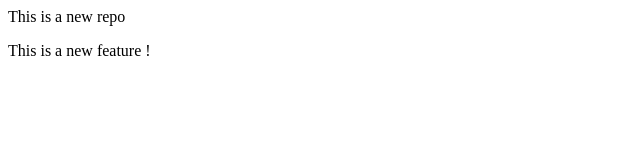
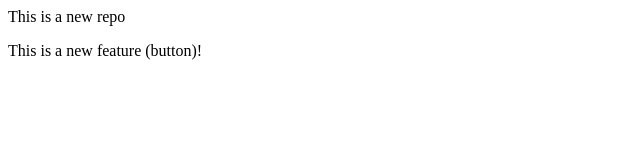
Before and after one commit to khoklemohit23/Portfolio, a plain HTML site: page INDEX.html in a window 1280 px wide. Shown: the full height of the page, 0-640 px from the left. Drawn offline with Linux system fonts and the light colour scheme.

Commit message:
ADD BUTTON

```diff
--- a/INDEX.html
+++ b/INDEX.html
@@ -1,2 +1,2 @@
 <p>This is a new repo</p>
-<p>This is a new feature !</p>
+<p>This is a new feature (button)!</p>
```
